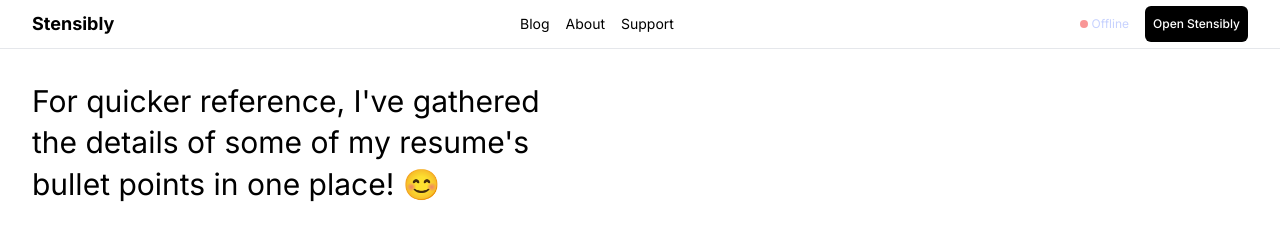
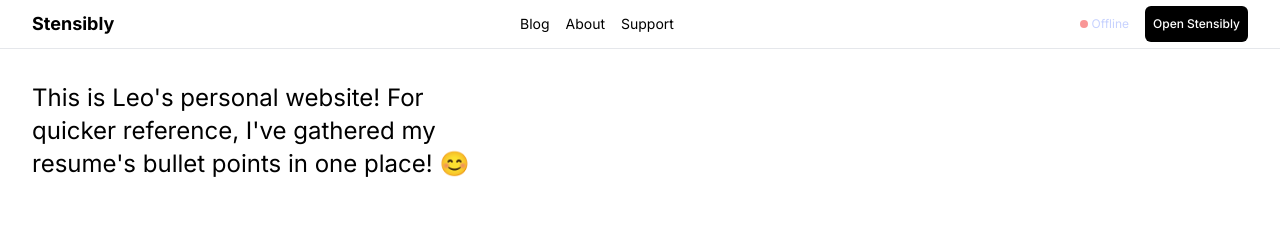
Before and after one commit to teamleaderleo/scrapbook, a Next.js app: page / in a window 1280 px wide. Shown: the top 226 px of the page. Built offline with nearby package versions, Linux system fonts and the light colour scheme; no server answers; a web font is replaced by a local one.

Commit message:
shrink landing text and change it

```diff
--- a/app/page.tsx
+++ b/app/page.tsx
@@ -30,9 +30,9 @@ export default function Page() {
         </div>
       </nav>
       <div className="w-full px-8 mt-8">
-        <div className="max-w-lg">
-          <h1 className="text-3xl font-normal text-black leading-snug">
-            For quicker reference, I&apos;ve gathered the details of some of my resume&apos;s bullet points in one place! 😊
+        <div className="max-w-md">
+          <h1 className="text-2xl font-normal text-black leading-snug">
+            This is Leo&apos;s personal website! For quicker reference, I&apos;ve gathered my resume&apos;s bullet points in one place! 😊
           </h1>
         </div>
       </div>
```
